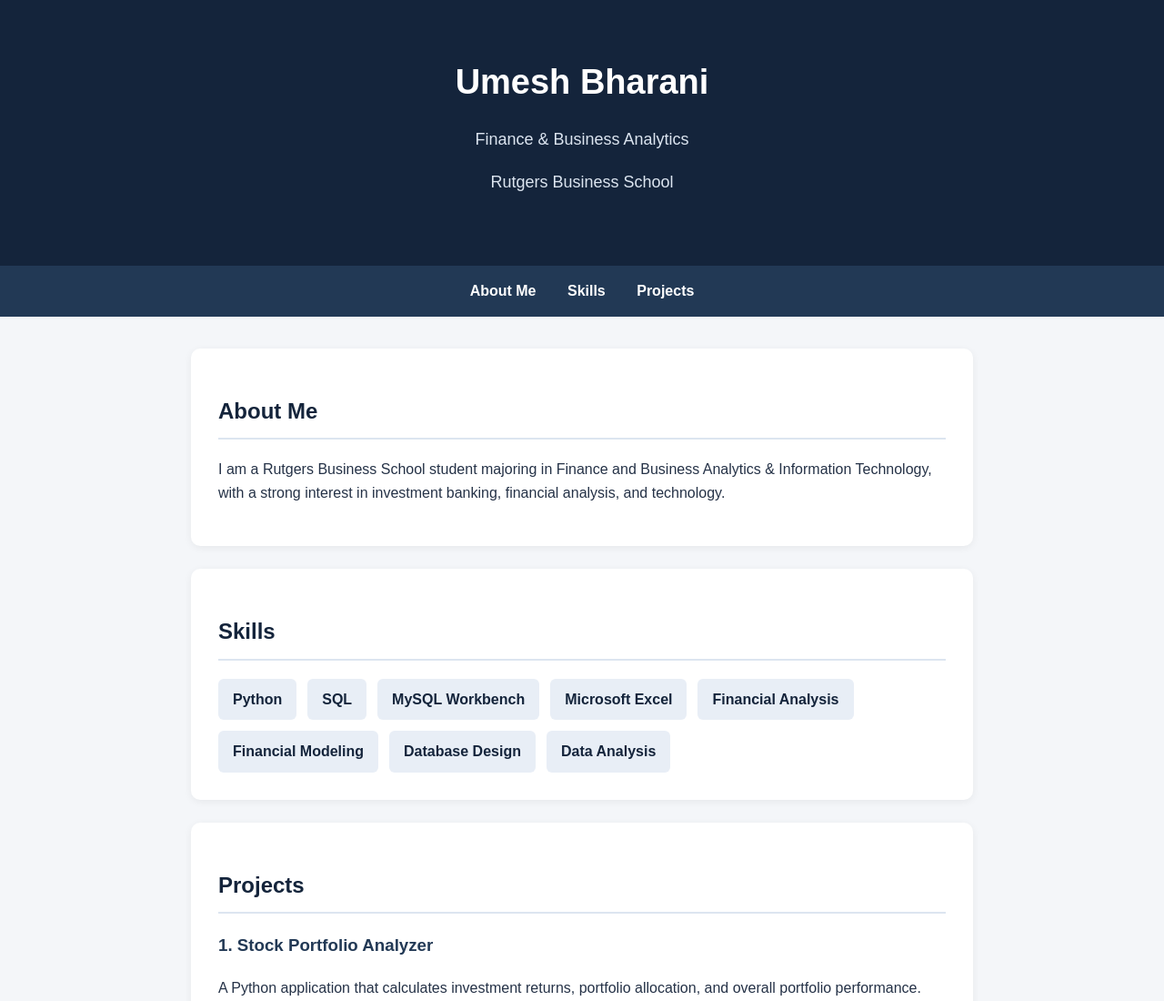
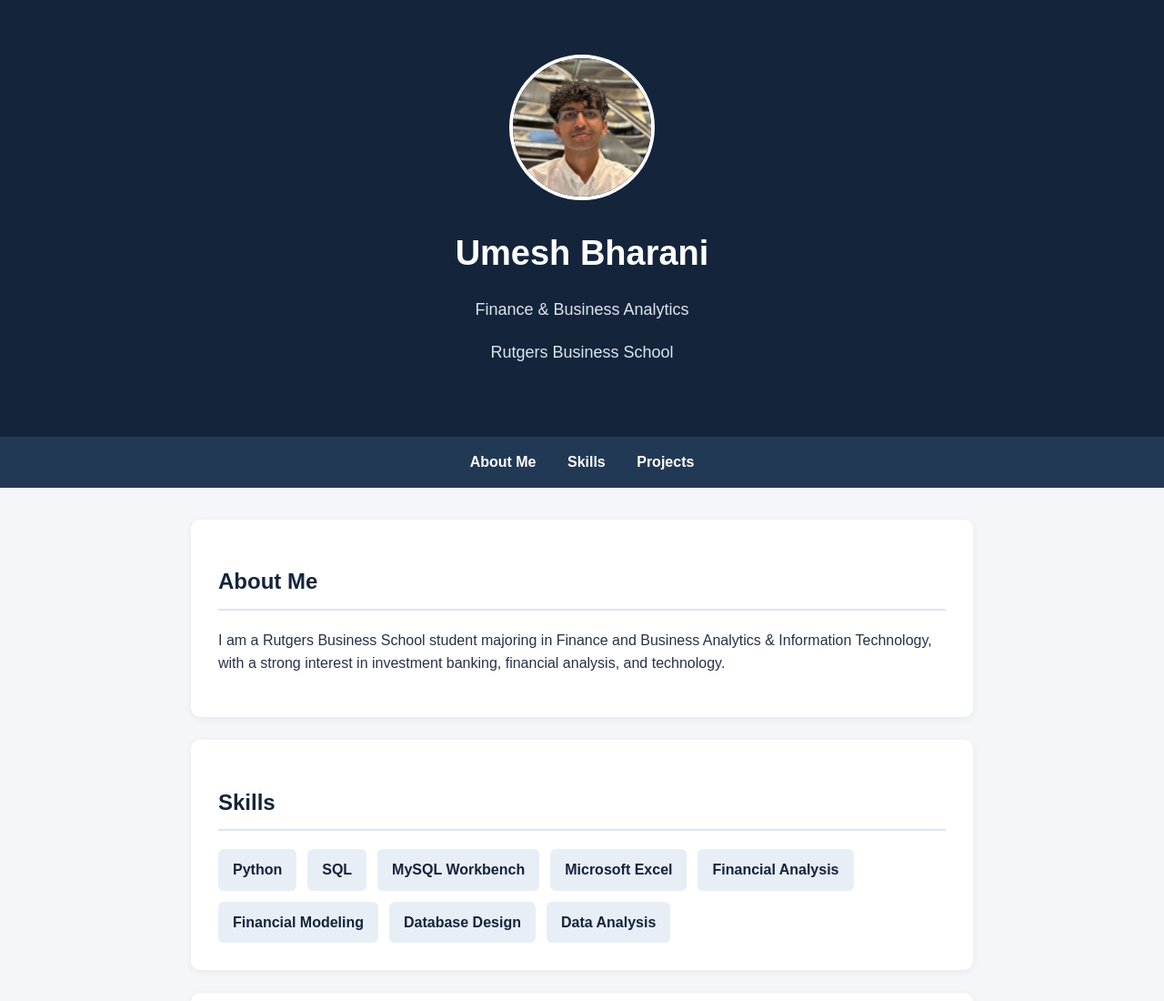
Before and after one commit to ub48-beep/ub48-beep.github.io, a plain HTML site: page index.html in a window 1280 px wide. Shown: the top 1100 px of the page at 91% size. Drawn offline with Linux system fonts and the light colour scheme.

Commit message:
Update index.html

```diff
--- a/index.html
+++ b/index.html
@@ -36,6 +36,14 @@
             color: #dce5f0;
             font-size: 18px;
         }
+        .profile-photo {
+    width: 160px;
+    height: 160px;
+    border-radius: 50%;
+    object-fit: cover;
+    border: 4px solid white;
+    margin-bottom: 20px;
+}
 
         nav {
             background-color: #223955;
@@ -130,6 +138,10 @@
 <body>
 
     <header>
+        <img src="profilepicture.png"
+         alt="Umesh Bharani"
+         class="profile-photo">
+
         <h1>Umesh Bharani</h1>
         <p>Finance & Business Analytics</p>
         <p>Rutgers Business School</p>
```
